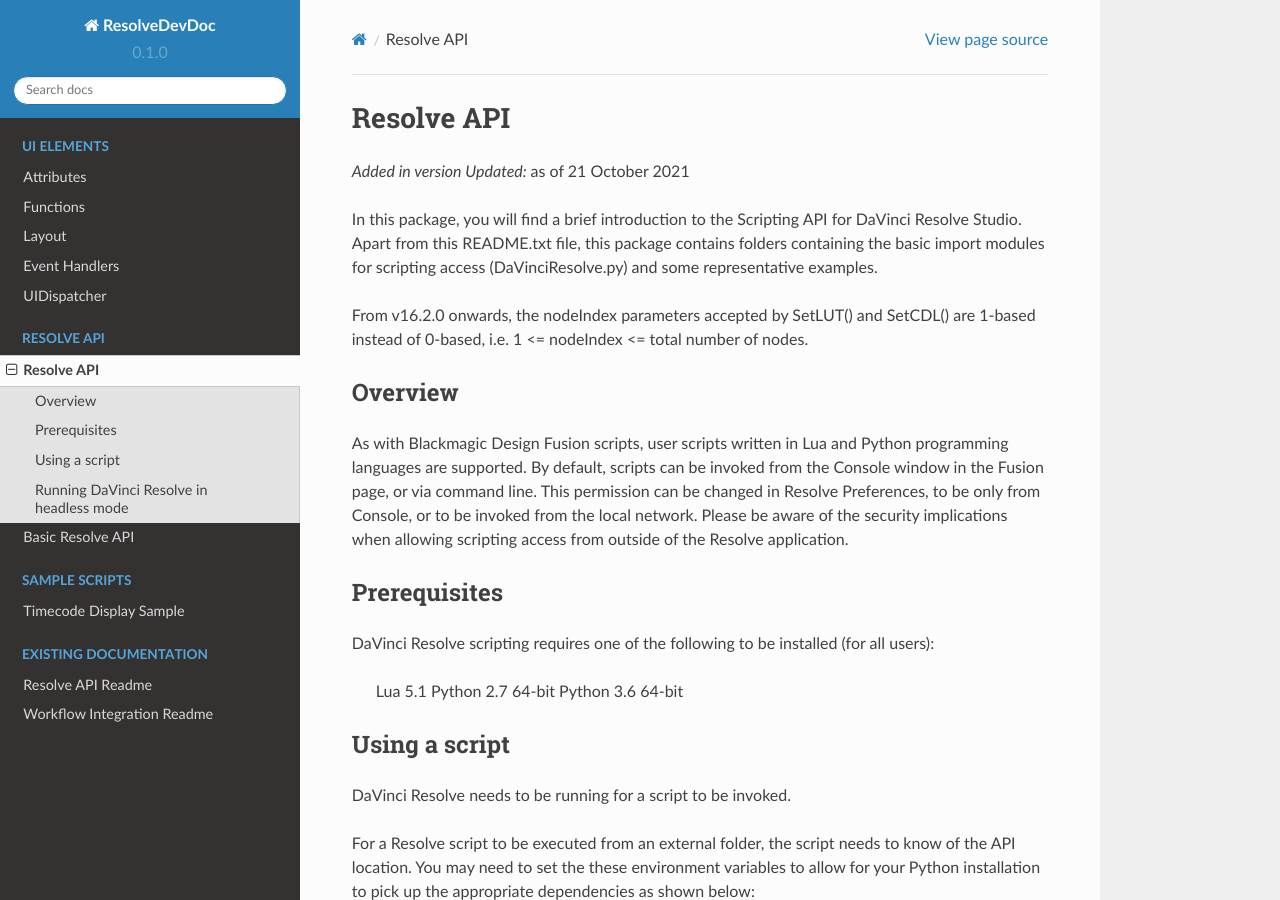
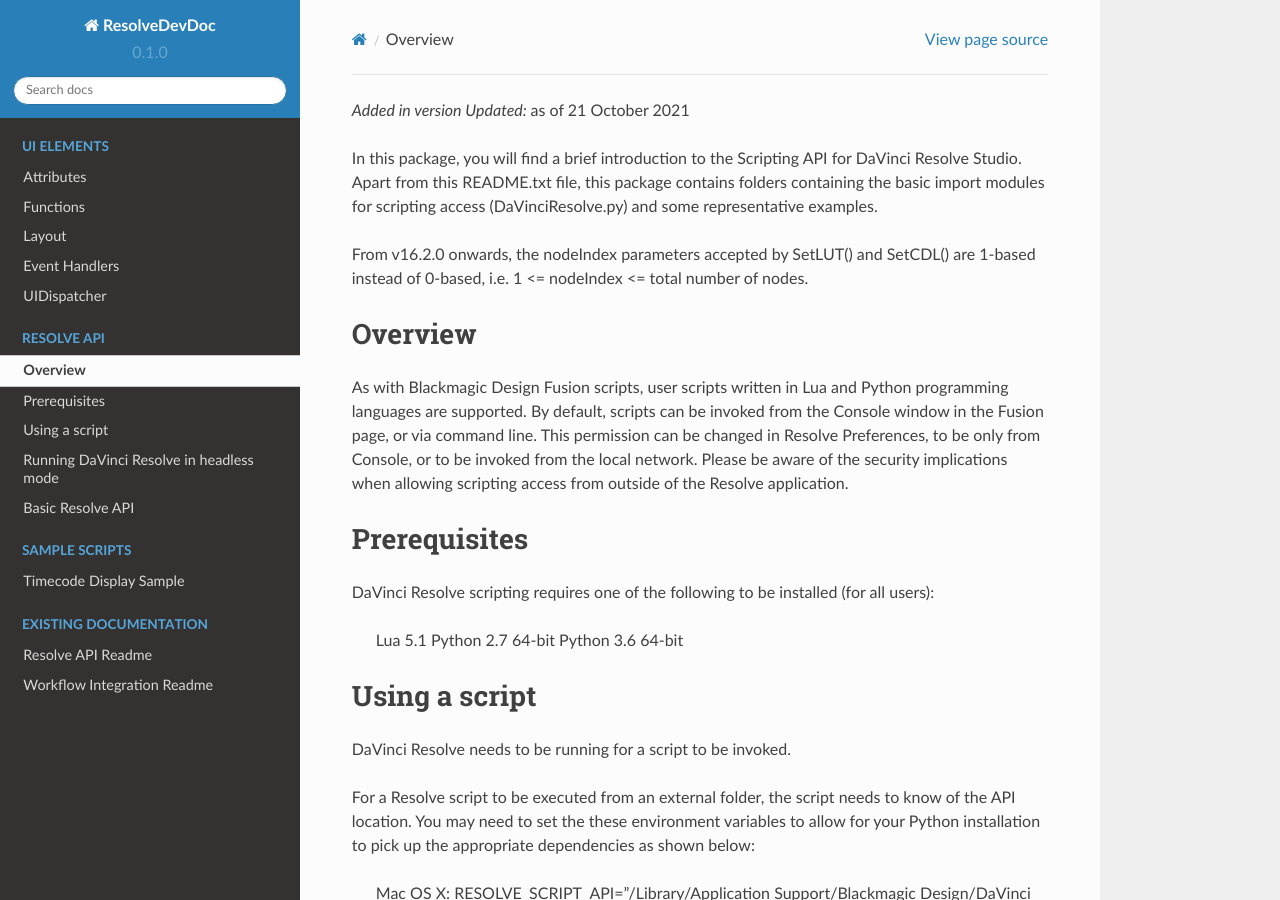
Before and after one commit to b3n0y/ResolveDevDoc, a Sphinx documentation site: the page built from docs/source/API_intro.rst, in a window 1280 px wide and 900 px high. Built offline with Sphinx 7.4.7 and the Read the Docs theme 2.0.0, drawn with Linux system fonts in a browser that asks for light colours.

```diff
--- a/docs/source/API_intro.rst
+++ b/docs/source/API_intro.rst
@@ -1,6 +1,3 @@
-Resolve API
-===========
-
 .. versionadded:: Updated as of 21 October 2021
 
 
--- a/docs/source/index.rst
+++ b/docs/source/index.rst
@@ -34,6 +34,7 @@ Contents
 
 .. toctree::
    :caption: Resolve API
+   :maxdepth: 1
 
    API_intro
    API_basic
```
